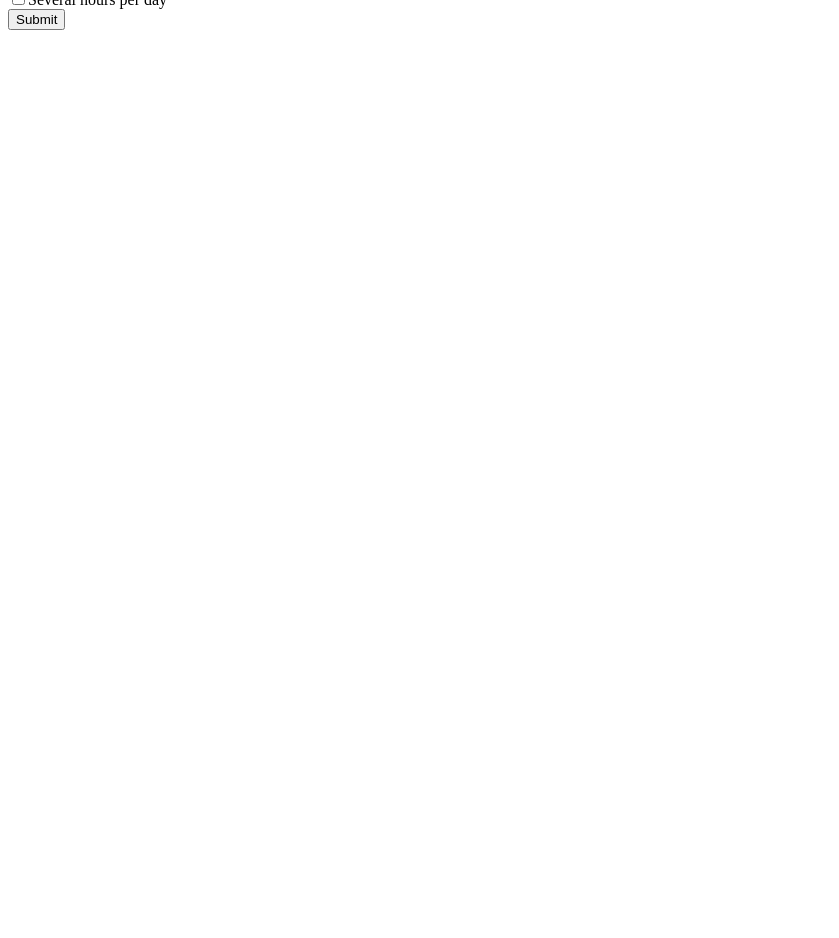
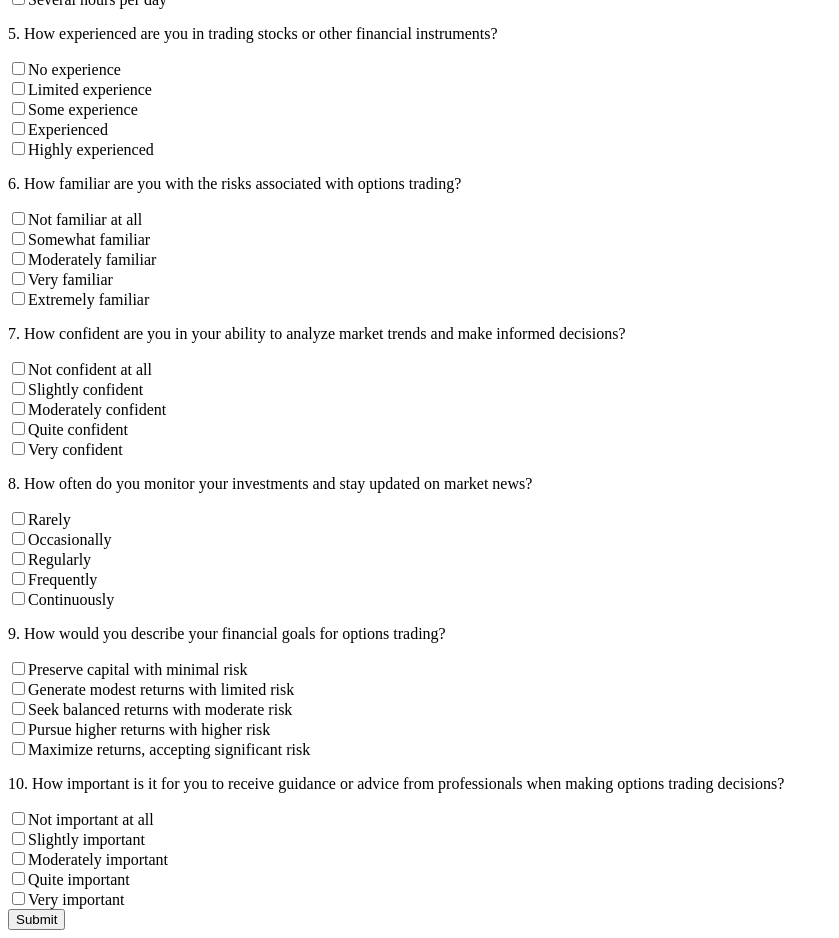
Before and after one commit to Options-Team/Options-Trader, a React app: page /#/riskAssessment/1 in a window 1280 px wide. Shown: the part 740-1678 px from the top of the page, without its empty margins (0-839 px from the left). Before the commit the page ends 800 px from the top, so only its background shows below. Built offline with nearby package versions, Linux system fonts and the light colour scheme; no server answers; sample sign-in values are in the browser's storage; the HTML template or start-up script is replaced by a standard one.

Commit message:
added 6 more assessment questions

```diff
--- a/src/Components/RiskAssessment.js
+++ b/src/Components/RiskAssessment.js
@@ -8,14 +8,17 @@ const RiskAssessment = () => {
   const [prompt2Value, setPrompt2Value] = useState('');
   const [prompt3Value, setPrompt3Value] = useState('');
   const [prompt4Value, setPrompt4Value] = useState('');
-  // const [prompt5Value, setPrompt5Value] = useState('');
+  const [prompt5Value, setPrompt5Value] = useState('');
+  const [prompt6Value, setPrompt6Value] = useState('');
+  const [prompt7Value, setPrompt7Value] = useState('');
+  const [prompt8Value, setPrompt8Value] = useState('');
+  const [prompt9Value, setPrompt9Value] = useState('');
+  const [prompt10Value, setPrompt10Value] = useState('');
 
   const submit = (ev) => {
     ev.preventDefault();
-    const sum = prompt1Value + prompt2Value + prompt3Value + prompt4Value;
-    // const sum = prompt1Value + prompt2Value + prompt3Value + prompt4Value + prompt5Value;
+    const sum = prompt1Value + prompt2Value + prompt3Value + prompt4Value + prompt5Value + prompt6Value + prompt7Value + prompt8Value + prompt9Value + prompt10Value;
     console.log(sum, auth.id);
-    // console.log(prompt5Value);
   };
 
   const promptResponse = (question, promptValue) => {
@@ -32,9 +35,24 @@ const RiskAssessment = () => {
       if(question === '4'){
         setPrompt4Value(promptValue * 1);
       }
-      // if(question === '5'){
-      //   setPrompt5Value(promptValue * 1);
-      // }
+      if(question === '5'){
+        setPrompt5Value(promptValue * 1);
+      }
+      if(question === '6'){
+        setPrompt6Value(promptValue * 1);
+      }
+      if(question === '7'){
+        setPrompt7Value(promptValue * 1);
+      }
+      if(question === '8'){
+        setPrompt8Value(promptValue * 1);
+      }
+      if(question === '9'){
+        setPrompt9Value(promptValue * 1);
+      }
+      if(question === '10'){
+        setPrompt10Value(promptValue * 1);
+      }
     }
   };
 
@@ -82,14 +100,66 @@ const RiskAssessment = () => {
           option5='Several hours per day'
           callback={ promptResponse }
         />
-        {/* <AssessmentPrompt
-          prompt=''
-          option1=''
-          option2=''
-          option3=''
-          option4=''
-          option5=''
-        /> */}
+        <AssessmentPrompt
+          question='5'
+          prompt='How experienced are you in trading stocks or other financial instruments?'
+          option1='No experience'
+          option2='Limited experience'
+          option3='Some experience'
+          option4='Experienced'
+          option5='Highly experienced'
+          callback={ promptResponse }
+        />
+        <AssessmentPrompt
+          question='6'
+          prompt='How familiar are you with the risks associated with options trading?'
+          option1='Not familiar at all'
+          option2='Somewhat familiar'
+          option3='Moderately familiar'
+          option4='Very familiar'
+          option5='Extremely familiar'
+          callback={ promptResponse }
+        />
+        <AssessmentPrompt
+          question='7'
+          prompt='How confident are you in your ability to analyze market trends and make informed decisions?'
+          option1='Not confident at all'
+          option2='Slightly confident'
+          option3='Moderately confident'
+          option4='Quite confident'
+          option5='Very confident'
+          callback={ promptResponse }
+        />
+        <AssessmentPrompt
+          question='8'
+          prompt='How often do you monitor your investments and stay updated on market news?'
+          option1='Rarely'
+          option2='Occasionally'
+          option3='Regularly'
+          option4='Frequently'
+          option5='Continuously'
+          callback={ promptResponse }
+        />
+        <AssessmentPrompt
+          question='9'
+          prompt='How would you describe your financial goals for options trading?'
+          option1='Preserve capital with minimal risk'
+          option2='Generate modest returns with limited risk'
+          option3='Seek balanced returns with moderate risk'
+          option4='Pursue higher returns with higher risk'
+          option5='Maximize returns, accepting significant risk'
+          callback={ promptResponse }
+        />
+        <AssessmentPrompt
+          question='10'
+          prompt='How important is it for you to receive guidance or advice from professionals when making options trading decisions?'
+          option1='Not important at all'
+          option2='Slightly important'
+          option3='Moderately important'
+          option4='Quite important'
+          option5='Very important'
+          callback={ promptResponse }
+        />
         <button>Submit</button>
       </form>
     </div>
```
